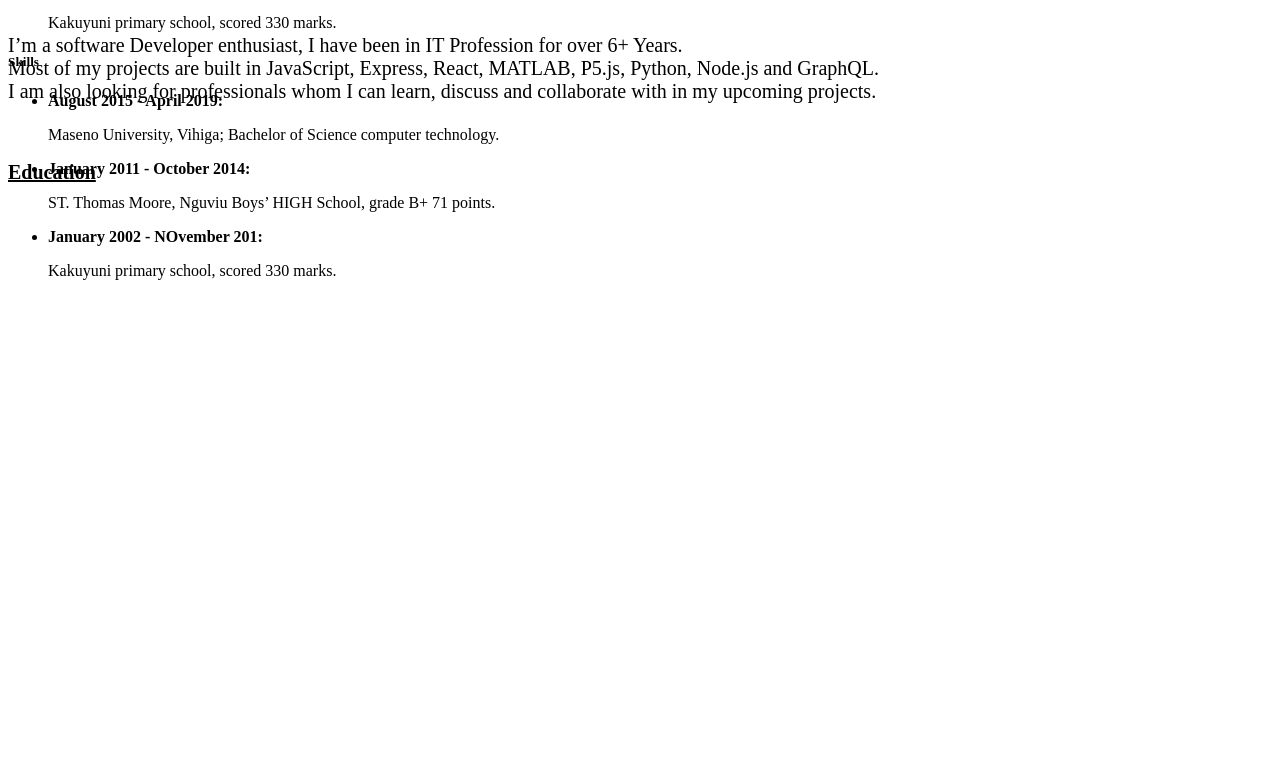
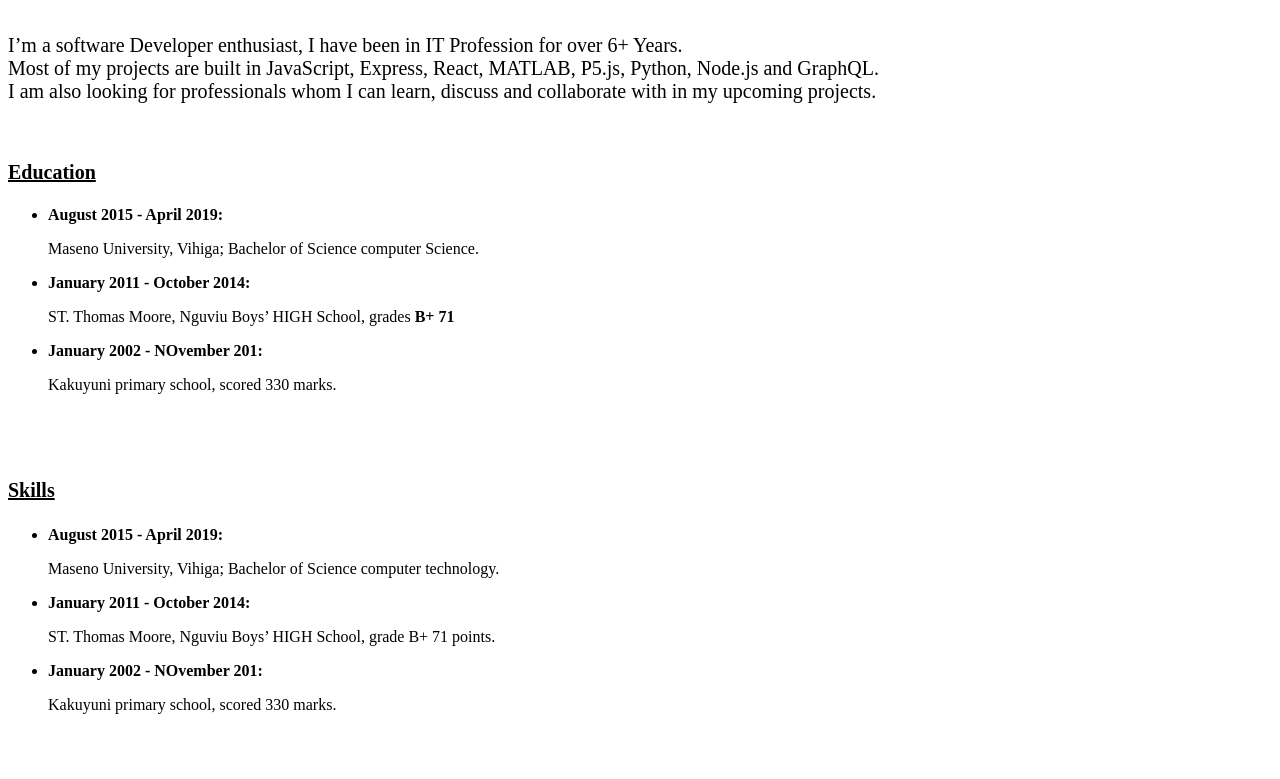
Before and after one commit to danielmuthama/my_portfolio, a plain HTML site: page about.html in a window 1280 px wide. Shown: the part 290-1069 px from the top of the page. Before the commit the page ends 800 px from the top, so only its background shows below. Drawn offline with Linux system fonts and the light colour scheme.

Commit message:
adding properties to the about section

```diff
--- a/about.html
+++ b/about.html
@@ -19,19 +19,19 @@
         <a href="about.html">About Me</a>
         <a href="projects.html">My Projects</a>
         <a href="index.html">Home</a>
-    </div>
+    </div class = "about_me">
          <!-- header -->
           <h2>About Me</h2>
           <div>
             <p class="intro">I’m a software Developer enthusiast, I have been in IT Profession for over 6+ Years. <br> Most of my projects are built in JavaScript, Express, React, MATLAB, P5.js, Python, Node.js and GraphQL. <br> I am also looking for professionals whom I can learn, discuss and collaborate with in my upcoming projects.</p>
         </div>
-        <div>
+        <div class="education">
             <h4>Education</h4>
             <ul>
                 <li> <strong>August 2015 - April 2019: </strong></li>
-                <p>Maseno University, Vihiga; Bachelor of Science computer technology.</p>
+                <p>Maseno University, Vihiga; Bachelor of Science computer Science.</p>
                 <li> <strong>January 2011 - October 2014: </strong></li>
-                <p>ST. Thomas Moore, Nguviu Boys’ HIGH School, grade B+ 71 points.</p>
+                <p>ST. Thomas Moore, Nguviu Boys’ HIGH School, grades <strong> B+ 71 </strong></p>
                 <li> <strong>January 2002 - NOvember 201: </strong></li>
                 <p>Kakuyuni primary school, scored 330 marks.</p>
 
--- a/style.css
+++ b/style.css
@@ -93,6 +93,23 @@ h4 {
     text-decoration: underline;
 }
 .skills {
-    height: 400px;
-    width: 100%;
+    height: 500px;
+    margin-top: 30px;
 }
+.skills > h5 {
+    position: absolute;
+    top: 92%;
+    font-size: 20px;
+    text-decoration: underline;
+}
+.skills > ul {
+    position: absolute;
+    top: 100%;
+}
+.education  {
+    height: 500px;
+}
+.education > ul {
+    position: absolute;
+    top: 60%;
+}
```
